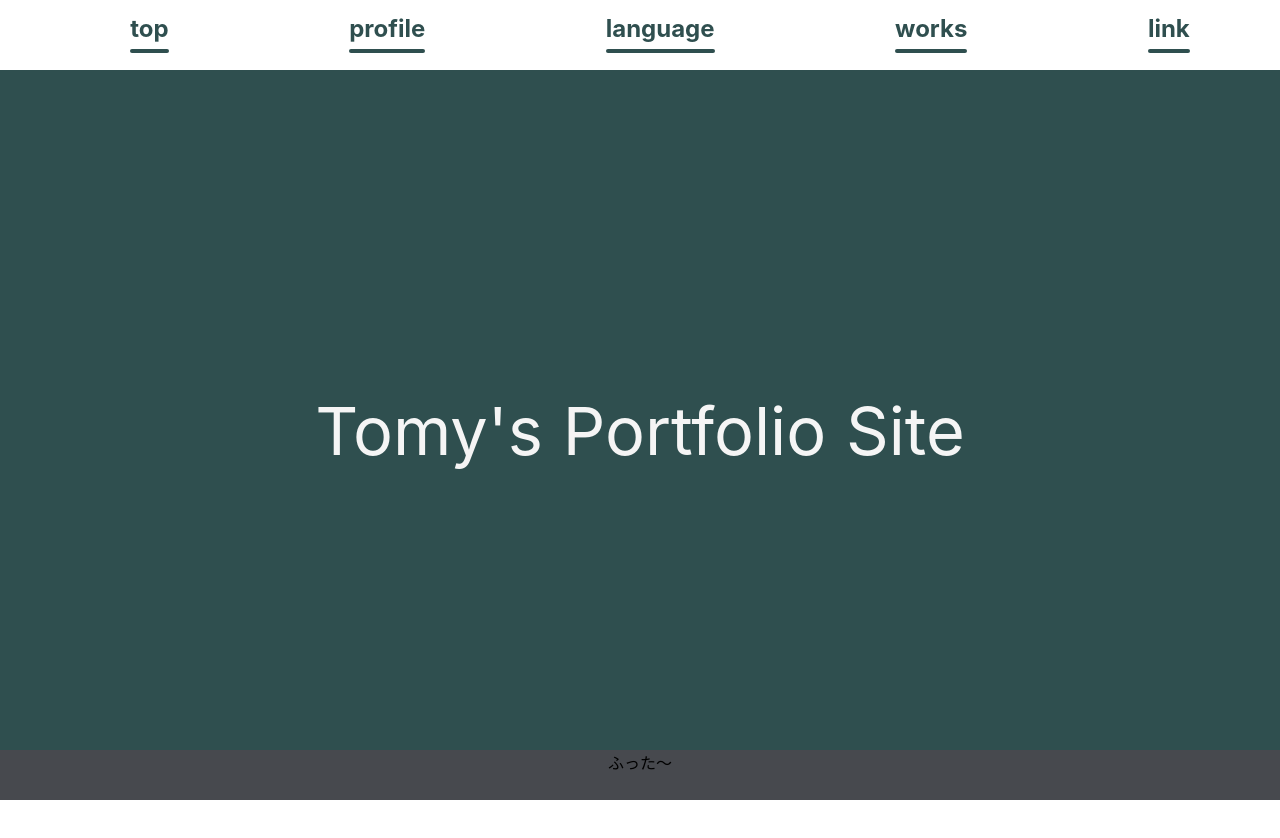
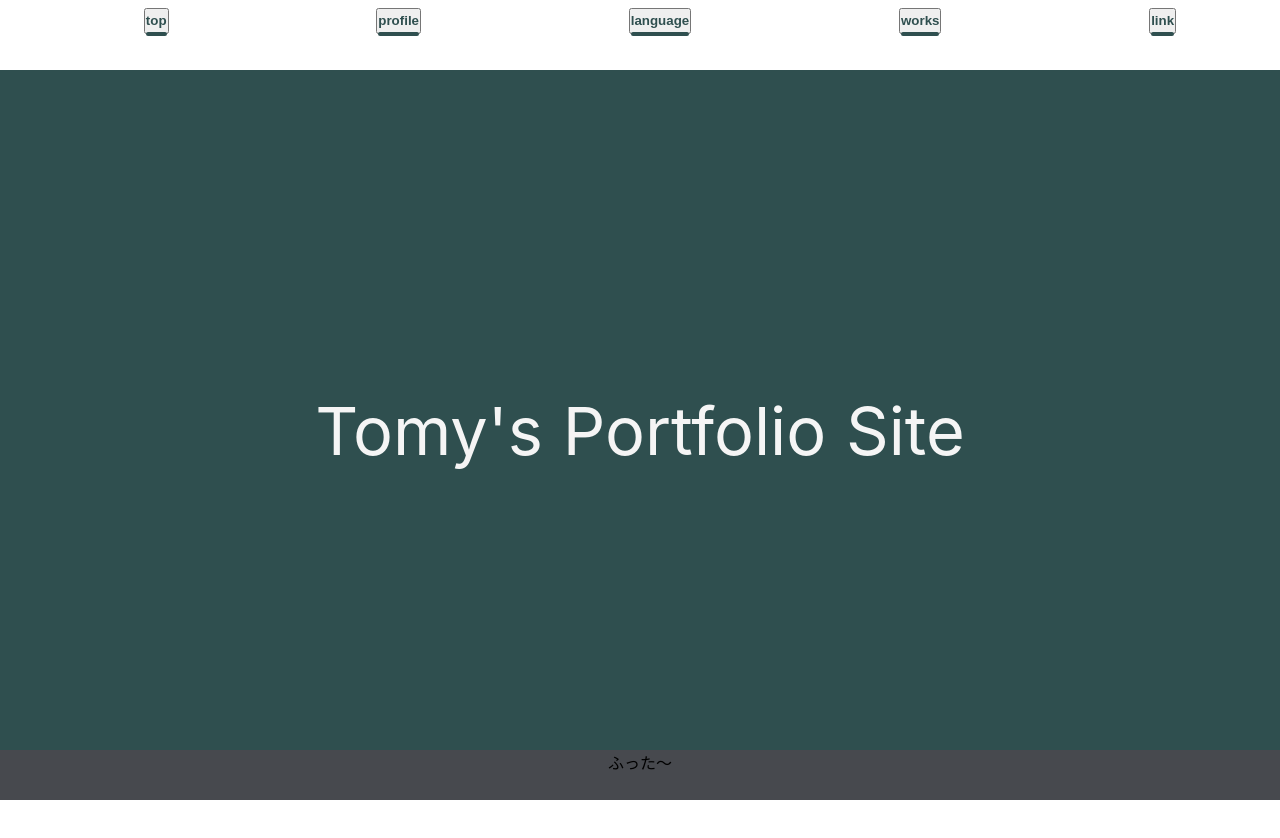
Before and after one commit to TomyJPN/TomyJPN.github.io-old-, a Nuxt app: page / in a window 1280 px wide. Built offline with nearby package versions, Linux system fonts and the light colour scheme.

Commit message:
ヘッダーをボタンにしてemitで親コンポーネントの関数を呼び出すように

```diff
--- a/components/header.vue
+++ b/components/header.vue
@@ -1,14 +1,12 @@
 <template>
   <div class="main">
-    <router-link tag="div" to="/">
-    </router-link>
     <div class="header-navi">
       <ul>
-        <router-link to="/" class="square_btn">top</router-link>
-        <router-link to="/profile" class="square_btn">profile</router-link>
-        <router-link to="/language" class="square_btn">language</router-link>
-        <router-link to="/works" class="square_btn">works</router-link>
-        <router-link to="/link" class="square_btn">link</router-link>
+        <button v-on:click="index" class="square_btn">top</button>
+        <button to="/" v-on:click="profile" class="square_btn">profile</button>
+        <button to="/" v-on:click="language" class="square_btn">language</button>
+        <button to="/" v-on:click="works" class="square_btn">works</button>
+        <button to="/" v-on:click="link" class="square_btn">link</button>
       </ul>
     </div>
   </div>
@@ -16,7 +14,24 @@
 
 <script>
     export default {
-        name: "myheader"
+        name: "myheader",
+        showNum:1,
+      methods:{
+        index(){
+          this.$emit("index");
+        },
+        profile(){
+          this.$emit("profile")},
+        language(){
+          this.$emit("language")
+        },
+        works(){
+          this.$emit("works")
+        },
+        link(){
+          this.$emit("link")
+        }
+      }
     }
 </script>
 
```
Also changed, not shown: pages/index.vue (+1 -26 lines).
